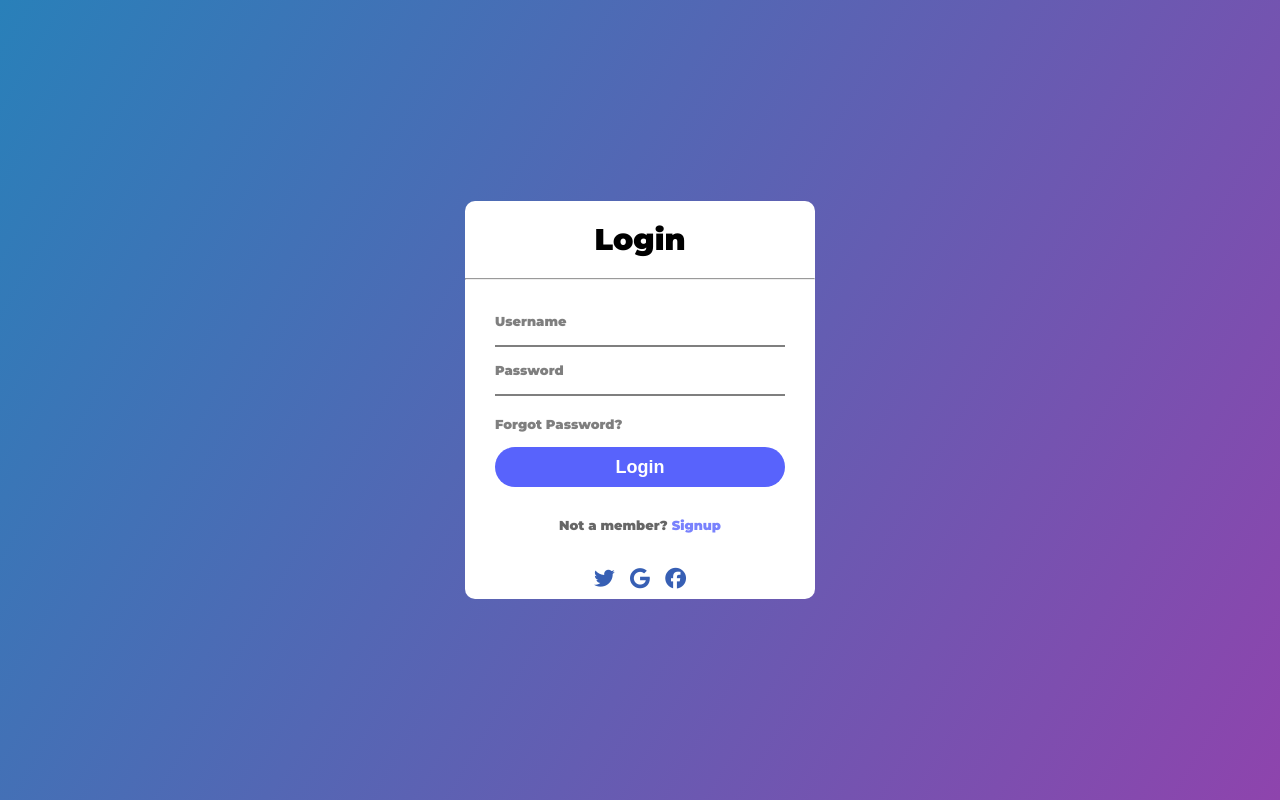
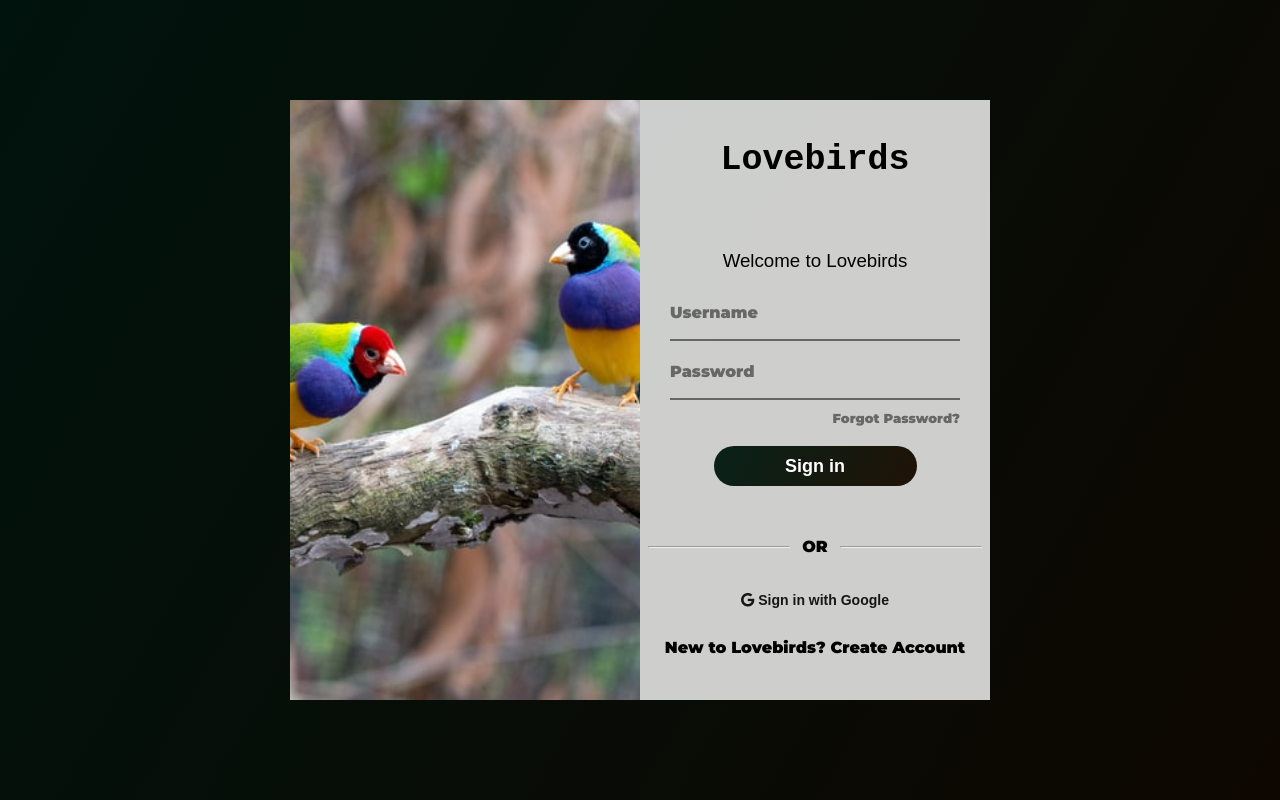
Before and after one commit to Folareen/login, a plain HTML site: page index.html in a window 1280 px wide. Drawn offline with Linux system fonts and the light colour scheme.

Commit message:
lovebirds

```diff
--- a/index.html
+++ b/index.html
@@ -11,12 +11,17 @@
     <script src="https://kit.fontawesome.com/5bf790ca36.js" crossorigin="anonymous"></script>
 </head>
 <body>
+    <main>
+        <div class="image">
+            <img src="bird.jpg" alt="Love Bird images">
+        </div>
         <div class="container">
             <div class="header">
-            <h1>Login</h1>
-            <hr>
+                <h1>Lovebirds</h1>
+                <!-- <hr> -->
             </div>
             <div class="form-box">
+                <h3>Welcome to Lovebirds</h3>
                 <form action="">
                     <div class="input">
                         <input type="text" name="" id="">
@@ -29,17 +34,20 @@
                         <div></div>
                     </div>
                     <a href="#">Forgot Password?</a>
-                <input type="submit" value="Login">
+                    <input type="submit" value="Sign in">
                 </form>
             </div>
-        <div class="member">
-            Not a member? <a href="#">Signup</a>
+            <div class="or">
+                <hr>
+                <p>OR</p>
+                <hr>
             </div>
-        <div class="icons">
-            <i class="fa-brands fa-twitter"></i>
+            <a href="#">
                 <i class="fa-brands fa-google"></i>
-            <i class="fa-brands fa-facebook"></i>
+                Sign in with Google
+            </a>
+            <p class="new">New to Lovebirds? <a href="#">Create Account</a></p>
         </div>
-    </div>
+    </main>
 </body>
 </html>
--- a/style.css
+++ b/style.css
@@ -2,7 +2,7 @@ body{
     margin: 0;
     padding:0;
     font-family: 'Montserrat', sans-serif;
-    background: linear-gradient(120deg, #2980b9, #8e44ad);
+    background: linear-gradient(120deg, #01130d, #0e0701);
     min-height: 100vh;
     overflow: hidden;
 }
@@ -15,16 +15,39 @@ body{
     }
 }
 
+/* image */
+.image{
+    position: absolute;
+    z-index: 1;
+    opacity: 0.5;
+    width: 350px;
+    height: 600px;
+    top: 50%;
+    left: 50%;
+    transform: translate(-50%,-50%);
+    visibility: hidden;
+    animation-name: bodydisplay;
+    animation-delay: 1s;
+    animation-duration: 3s;
+    animation-fill-mode: forwards;
+    /* animation-timing-function: ease-out; */
+}
+img{
+    width: 100%;
+    height: 100%;
+    object-fit: cover;
+}
 
 /* container */
-div.container{
+.container{
+    z-index: 2;
     position: absolute;
     top: 50%;
     left: 50%;
     transform: translate(-50%,-50%);
     width: 350px;
-    background-color: rgb(255, 255, 255);
-    border-radius: 10px;
+    height: 600px;
+    background-color: rgba(255, 255, 255, 0.4);
     box-sizing: border-box;
     visibility: hidden;
     animation-name: bodydisplay;
@@ -37,51 +60,61 @@ div.container{
 .header h1{
     text-align: center;
     font-weight: 900;
-    font-size: 30px;
+    font-size: 35px;
+    font-family: 'Courier New', Courier, monospace;
+    margin: 40px;
 }
 
 /*form-box */
 .form-box{
     padding: 30px;
 }
-
+/* h3 */
+h3{
+    text-align: center;
+    font-weight: 300;
+    font-family: sans-serif;
+    margin: 0 auto 40px auto;
+}
 /* username and password */
 .form-box .input label{
     position: absolute;
     display: block;
-    font-size: 13px;
+    font-size: 16px;
     font-weight: 900;
     color: rgba(0, 0, 0, 0.5);
-    top: -5px;
+    top: -9px;
     left: 0;
 }
 .form-box .input{
     border-bottom:2px solid rgba(0, 0, 0, 0.5);
     padding: 8px 0 0 0;
     position: relative;
-    margin-bottom: 20px;
+    margin-bottom: 30px;
 }
 .form-box .input input{
     border: none;
     outline: none;
     height: 100%;
     font-weight: 700;
+    font-size: 15px;
     width: 100%;
     padding: 0;
+    background-color: transparent;
 }
 .form-box .input input:focus{
     background: rgba(0, 0, 0, 0.06);
     transition: .5s;
 }
 .form-box .input input:focus ~ label{
-    top: -12px;
+    top: -15px;
     transition: .5s;
-    color: rgba(41, 128, 185, 1);
+    color: rgb(2, 41, 66);
 }
 .form-box .input input:focus ~ label ~ div{
     width: 100%;
     height: 2px;
-    background-color: #2980b9;
+    background-color: rgb(2, 41, 66);
     position: absolute;
     left: 0;
     bottom: -2px;
@@ -95,60 +128,99 @@ div.container{
     color:rgba(0, 0, 0, 0.5);
     font-size: 13px;
     font-weight: 800;
-    margin-top: 15px;
-    outline:none;
+    margin-top: -20px;
+    margin-bottom: 20px;
+    text-align: right;
 }
-.form-box  a:hover{
+.form-box a:hover{
     text-decoration: underline;
     color:rgba(0, 0, 0, 0.8) ;
 }
 
 /* login */
 .form-box input[type="submit"]{
-    width: 100%;
+    width: 70%;
+    display: block;
     border-radius: 20px;
     height: 40px;
     border: none;
-    outline: none;
-    background-color: rgb(88, 99, 252);
-    margin-top: 15px;
+    background-image: linear-gradient(120deg, rgb(9, 34, 25), rgb(32, 18, 6));
+    margin: 15px auto 0 auto;
     color: white;
     font-weight: 600;
     font-size: 18px;
     cursor: pointer;
 }
 .form-box input[type="submit"]:hover{
-    background-color:rgba(88, 99, 252, 0.8);
+    background:rgb(14, 7, 1)!important;
 }
 
-/* not a member */
-.member {
+/* or */
+.or{
+    display: flex;
+    justify-content: space-between;
+    font-size: 16px;
+    align-items: center;
+    margin: 5px auto;
+    width: 100%;
+}
+hr{
+    width: 40%;
+    font-size: 10px;
+}
+.or p{
+    width: 10%;
     text-align: center;
-    color:rgba(0, 0, 0, 0.6);
-    margin-bottom: 35px;
-    font-size: 13px;
-    font-weight: 800;
 }
-.member a{
+
+/* google */
+.or ~ a{
+    text-align: center;
+    display: block;
     text-decoration: none;
-    color:rgba(88, 99, 252, 0.8);
+    color: rgb(22, 22, 22);
+    font-weight: bold;
+    font-size: 14px;
+    font-family: sans-serif;
+    margin: 20px auto 30px auto;
 }
-.member a:hover{
+
+/* new */
+.new{
+    font-size: 1rem;
+    margin: 20px auto;
+    text-align: center;
+    color: rgb(0, 0, 0);
+}
+.new a{
+    text-decoration: none;
+    color: rgb(0, 0, 0);
+}
+a:hover{
     text-decoration: underline;
-    color:rgba(88, 99, 252, 1);
 }
-.icons{
-    display: flex;
-    justify-content: space-evenly;
-    align-items: center;
-    width: 35%;
-    margin: 10px auto;
+
+@media screen and (min-width:768px) {
+    main{
+        height: max-content;
+        display: flex;
+        width: max-content;
+        position: absolute;
+        top: 50%;
+        left: 50%;
+        transform: translate(-50%,-50%);
+    }
+    .image, .container{
+        z-index: 1;
+        position: relative;
+        top: 0;
+        left: 0;
+        transform: translate(0);
+    }
+    .image{
+        opacity: 1;
+    }
+    .container{
+        background-color: rgba(255, 255, 255, 0.8);
+    }
 }
-.icons i{
-    font-size: 1.3em;
-    color: rgb(55, 95, 180);
-}
-.icons i:hover{
-    cursor: pointer;
-    color: darkblue;
-}
```
Also changed, not shown: bird.jpg (added), 前面 4. Lovebirds Website Login Design.jpg (added). Lines whose indentation alone changed are shown as unchanged.
